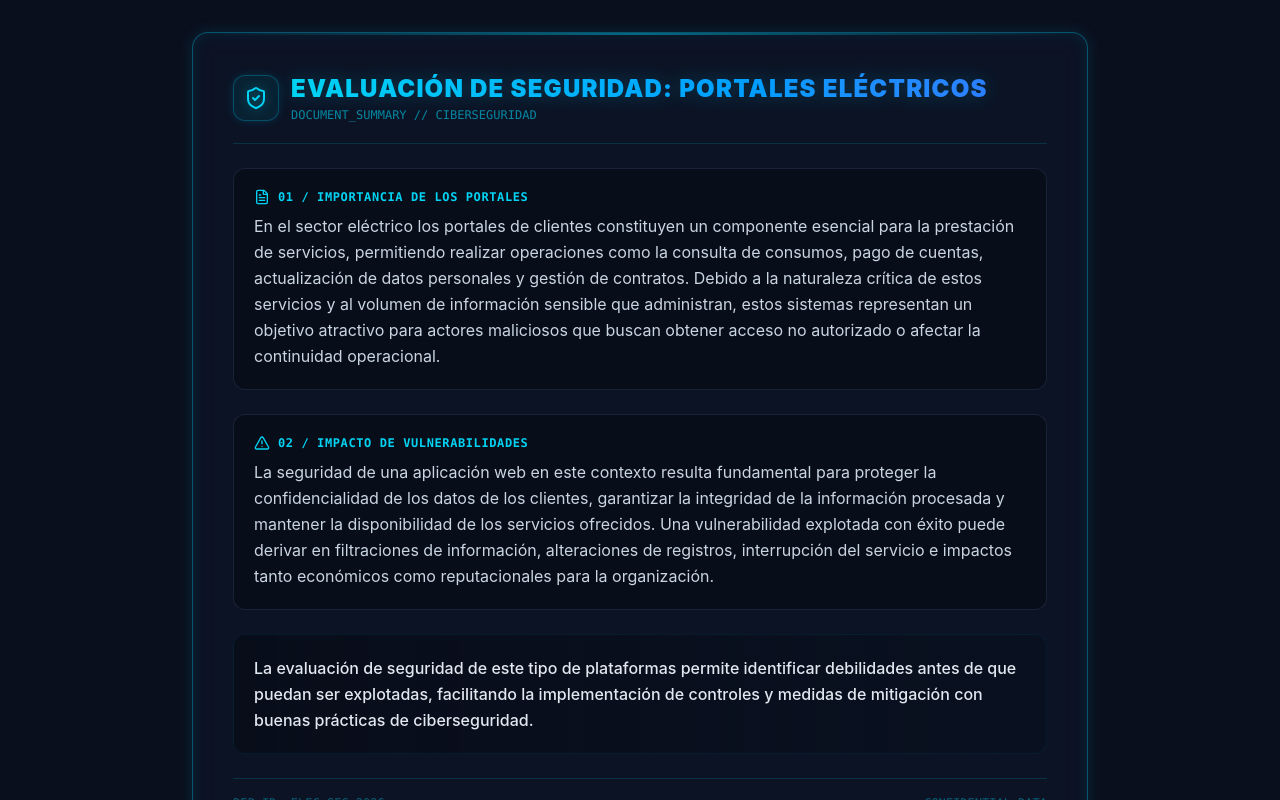
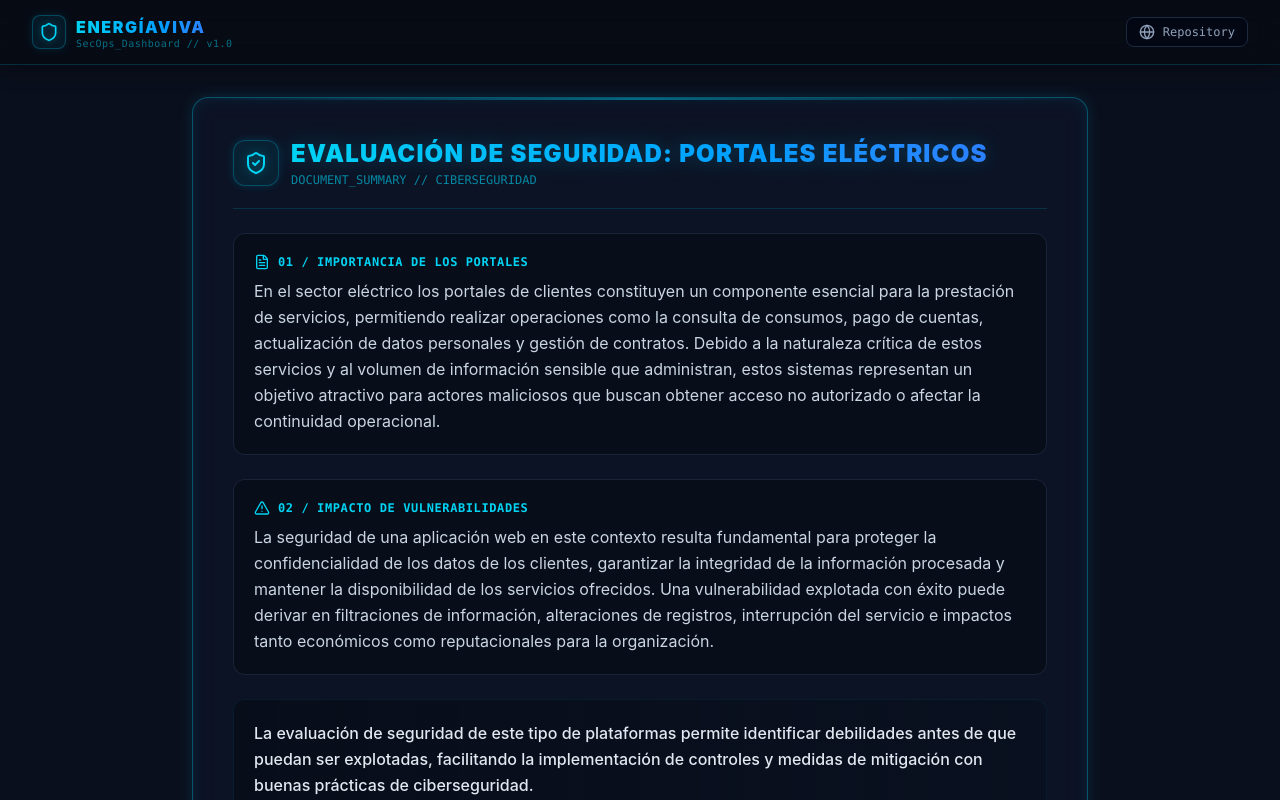
Before and after one commit to rocam23/auditoria_rojcam, a React (Vite) app: page / in a window 1280 px wide. Shown: the top 800 px of the page. Built offline with nearby package versions, Linux system fonts and the light colour scheme.

Commit message:
Ajuste a página principal.

```diff
--- a/src/App.jsx
+++ b/src/App.jsx
@@ -1,36 +1,118 @@
 import React from 'react';
+import { Shield, Globe } from 'lucide-react';
 import Resumen from './components/Resumen';
-import Activos from './components/Activos';
-import Matriz from './components/Matriz';
 import InyeccionSQL from './components/InyeccionSQL';
 import XSS from './components/XSS';
 import Comandos from './components/Comandos';
+import Activos from './components/Activos';
+import Matriz from './components/Matriz';
 import Controles from './components/Controles';
 import Recuperacion from './components/Recuperacion';
 
 function App() {
   return (
-    <div className="min-h-screen bg-[#0a0f1d] bg-[radial-gradient(ellipse_at_center,_var(--tw-gradient-stops))] from-[#0f172a] via-[#070a13] to-[#020408] flex flex-col items-center justify-start p-4 sm:p-6 md:p-8 gap-8 overflow-y-auto">
+    <div className="min-h-screen bg-[#0a0f1d] bg-[radial-gradient(ellipse_at_center,_var(--tw-gradient-stops))] from-[#0f172a] via-[#070a13] to-[#020408] flex flex-col font-sans text-slate-100 selection:bg-cyan-500/30 selection:text-cyan-200">
 
-      {/* 1. Contexto y Objetivos Operacionales */}
-      <Resumen />
+      {/* BARRA DE NAVEGACIÓN (Sticky Navbar) */}
+      <nav className="sticky top-0 z-50 w-full bg-[#070a13]/80 backdrop-blur-md border-b border-cyan-500/20 shadow-[0_4px_20px_rgba(0,0,0,0.4)]">
+        <div className="max-w-7xl mx-auto px-4 sm:px-6 lg:px-8 h-16 flex items-center justify-between">
+          {/* Logo / Título del Dashboard */}
+          <div className="flex items-center gap-2.5">
+            <div className="p-1.5 bg-cyan-950/40 rounded-lg border border-cyan-500/30 text-cyan-400 shadow-[0_0_10px_rgba(6,182,212,0.15)]">
+              <Shield className="w-5 h-5 drop-shadow-[0_0_3px_rgba(6,182,212,0.5)]" />
+            </div>
+            <div>
+              <span className="font-black tracking-widest text-transparent bg-clip-text bg-gradient-to-r from-cyan-400 to-blue-500 text-sm sm:text-base uppercase">
+                EnergíaViva
+              </span>
+              <span className="text-[10px] block font-mono text-cyan-400/50 leading-none tracking-wider">SecOps_Dashboard // v1.0</span>
+            </div>
+          </div>
 
-      {/* 2. Inventario de Activos Críticos del Sector Eléctrico */}
-      <Activos />
+          {/* Enlace rápido en la Navbar con icono Globe */}
+          <a
+            href="https://github.com/rocam23/auditoria_rojcam"
+            target="_blank"
+            rel="noopener noreferrer"
+            className="flex items-center gap-2 text-xs font-mono text-slate-400 hover:text-cyan-400 border border-slate-800 hover:border-cyan-500/40 bg-slate-950/40 px-3 py-1.5 rounded-lg transition-all duration-300 shadow-[inset_0_0_10px_rgba(0,0,0,0.2)] hover:shadow-[0_0_10px_rgba(6,182,212,0.1)]"
+          >
+            <Globe className="w-4 h-4" />
+            <span className="hidden sm:inline">Repository</span>
+          </a>
+        </div>
+      </nav>
 
-      {/* 3. Matriz de Priorización de Riesgos (Probabilidad x Impacto) */}
-      <Matriz />
+      {/* CONTENEDOR PRINCIPAL DE REPORTES */}
+      <main className="flex-1 w-full flex flex-col items-center justify-start p-4 sm:p-6 md:p-8 gap-8 overflow-y-auto">
 
-      {/* 4. Módulos Técnicos de Vulnerabilidades Identificadas */}
-      <InyeccionSQL />
-      <XSS />
-      <Comandos />
+        {/* 1. Resumen */}
+        <div id="resumen" className="w-full max-w-4xl">
+          <Resumen />
+        </div>
 
-      {/* 5. Directrices Técnicas, Políticas y Controles de Hardening */}
-      <Controles />
+        {/* 2. Inyección SQL */}
+        <div id="sqli" className="w-full max-w-4xl">
+          <InyeccionSQL />
+        </div>
 
-      {/* 6. Estrategia y Plan de Recuperación ante Desastres (DRP) */}
-      <Recuperacion />
+        {/* 3. XSS */}
+        <div id="xss" className="w-full max-w-4xl">
+          <XSS />
+        </div>
+
+        {/* 4. Inyección de Comandos */}
+        <div id="comandos" className="w-full max-w-4xl">
+          <Comandos />
+        </div>
+
+        {/* 5. Activos */}
+        <div id="activos" className="w-full max-w-4xl">
+          <Activos />
+        </div>
+
+        {/* 6. Matriz */}
+        <div id="matriz" className="w-full max-w-4xl">
+          <Matriz />
+        </div>
+
+        {/* 7. Controles */}
+        <div id="controles" className="w-full max-w-4xl">
+          <Controles />
+        </div>
+
+        {/* 8. Recuperación */}
+        <div id="recupecacion" className="w-full max-w-4xl">
+          <Recuperacion />
+        </div>
+
+      </main>
+
+      {/* PIE DE PÁGINA (Footer) */}
+      <footer className="w-full bg-[#040711] border-t border-cyan-950/60 mt-12">
+        <div className="max-w-7xl mx-auto px-4 sm:px-6 lg:px-8 py-6 flex flex-col sm:flex-row items-center justify-between gap-4 text-xs font-mono text-slate-500">
+
+          {/* Copyright y Metadatos */}
+          <div className="flex flex-col sm:flex-row items-center sm:items-start gap-1 sm:gap-4 text-center sm:text-left">
+            <span>&copy; {new Date().getFullYear()} ENERGÍAVIVA SEC-AUDIT.</span>
+            <span className="text-cyan-500/40 hidden sm:inline">|</span>
+            <span className="text-slate-600">PROJECT_CODE: ROJCAM</span>
+          </div>
+
+          {/* Enlace del Footer con icono Globe */}
+          <div className="flex items-center gap-4">
+            <a
+              href="https://github.com/rocam23"
+              target="_blank"
+              rel="noopener noreferrer"
+              className="flex items-center gap-1.5 text-slate-400 hover:text-cyan-400 transition-colors duration-200 group"
+            >
+              <Globe className="w-4 h-4 text-slate-500 group-hover:text-cyan-400 transition-colors duration-200" />
+              <span>Ver en GitHub</span>
+            </a>
+          </div>
+
+        </div>
+      </footer>
 
     </div>
   );
```
